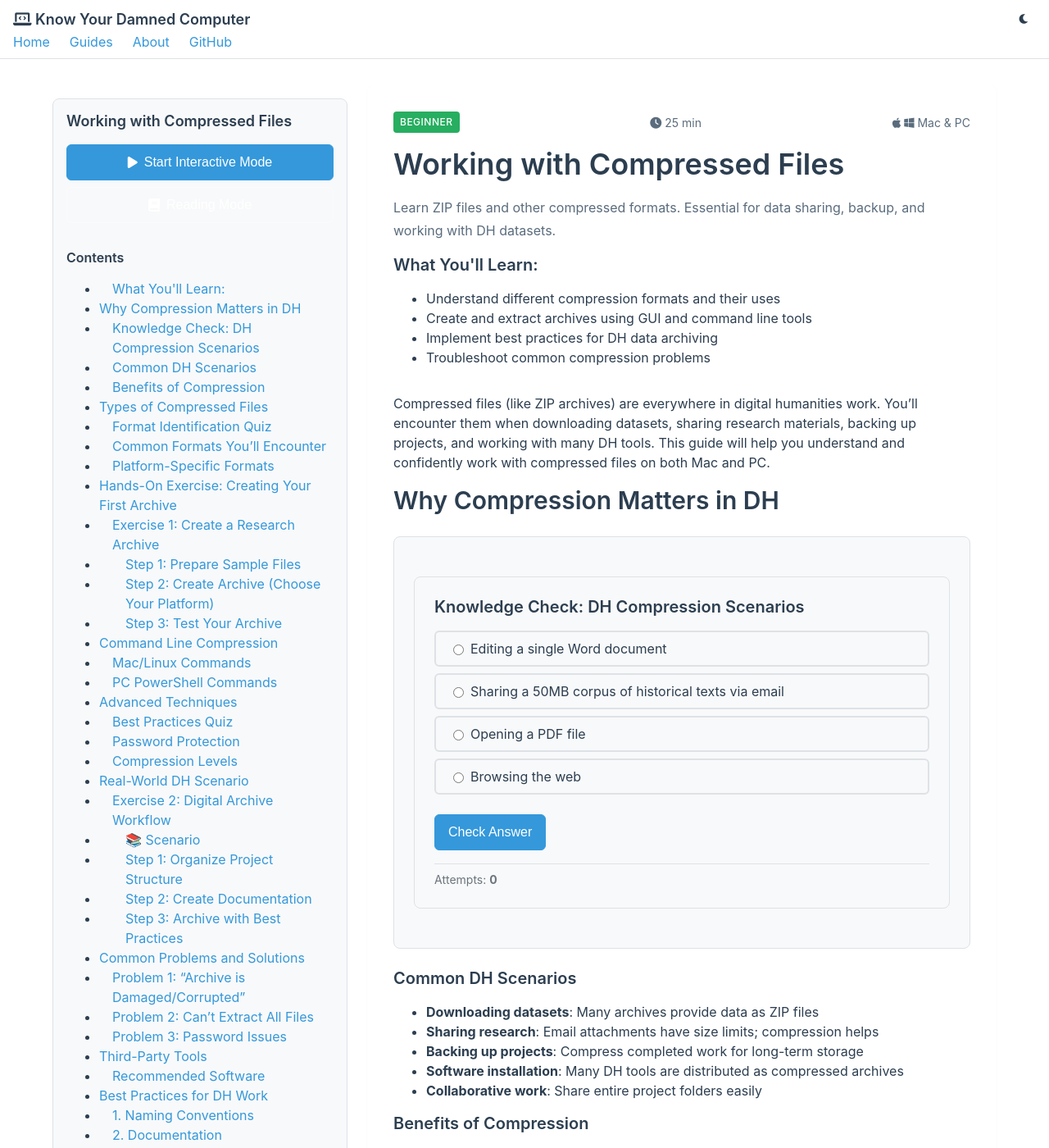
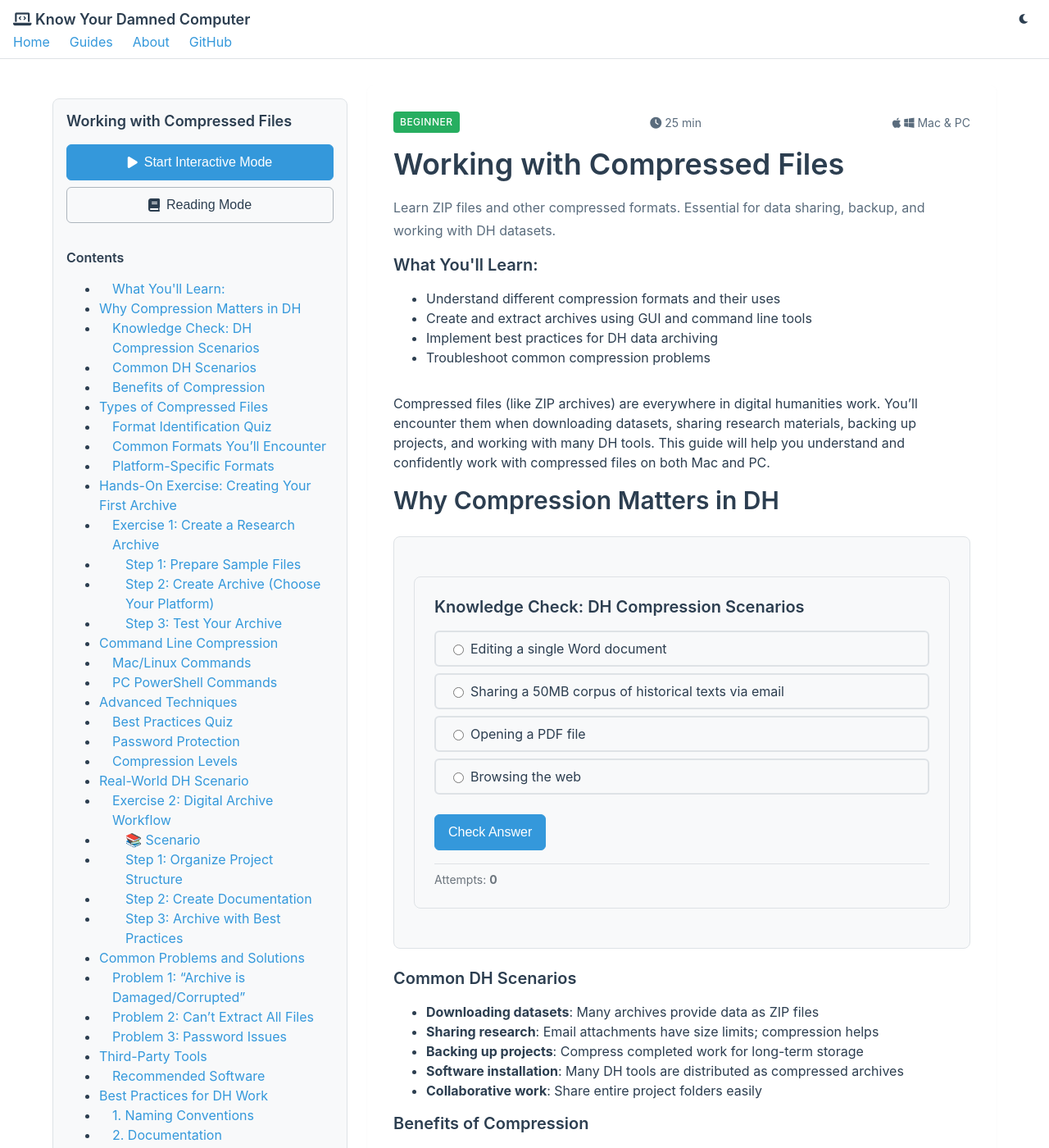
Before and after one commit to TCU-DCDA/know_your_damned_computer, a Jekyll site: the page built from docs/_guides/compression.md, in a window 1280 px wide and 1400 px high. Shown: the whole window at 82% size. Built offline with Jekyll 4.4.1, drawn with Linux system fonts in a browser that asks for light colours; nearby versions of some CDN libraries.

Commit message:
Update main.css

```diff
--- a/docs/assets/css/main.css
+++ b/docs/assets/css/main.css
@@ -374,6 +374,21 @@ a:focus {
 .btn-secondary:focus {
   background: rgba(255, 255, 255, 0.1);
   color: var(--text-light);
+  text-decoration: none;
+}
+
+/* Secondary buttons in sidebar context */
+.sidebar-content .btn-secondary {
+  background: transparent;
+  border-color: var(--border-color-dark);
+  color: var(--text-primary);
+}
+
+.sidebar-content .btn-secondary:hover,
+.sidebar-content .btn-secondary:focus {
+  background: var(--bg-tertiary);
+  border-color: var(--color-secondary);
+  color: var(--color-secondary-dark);
   text-decoration: none;
 }
 
```
